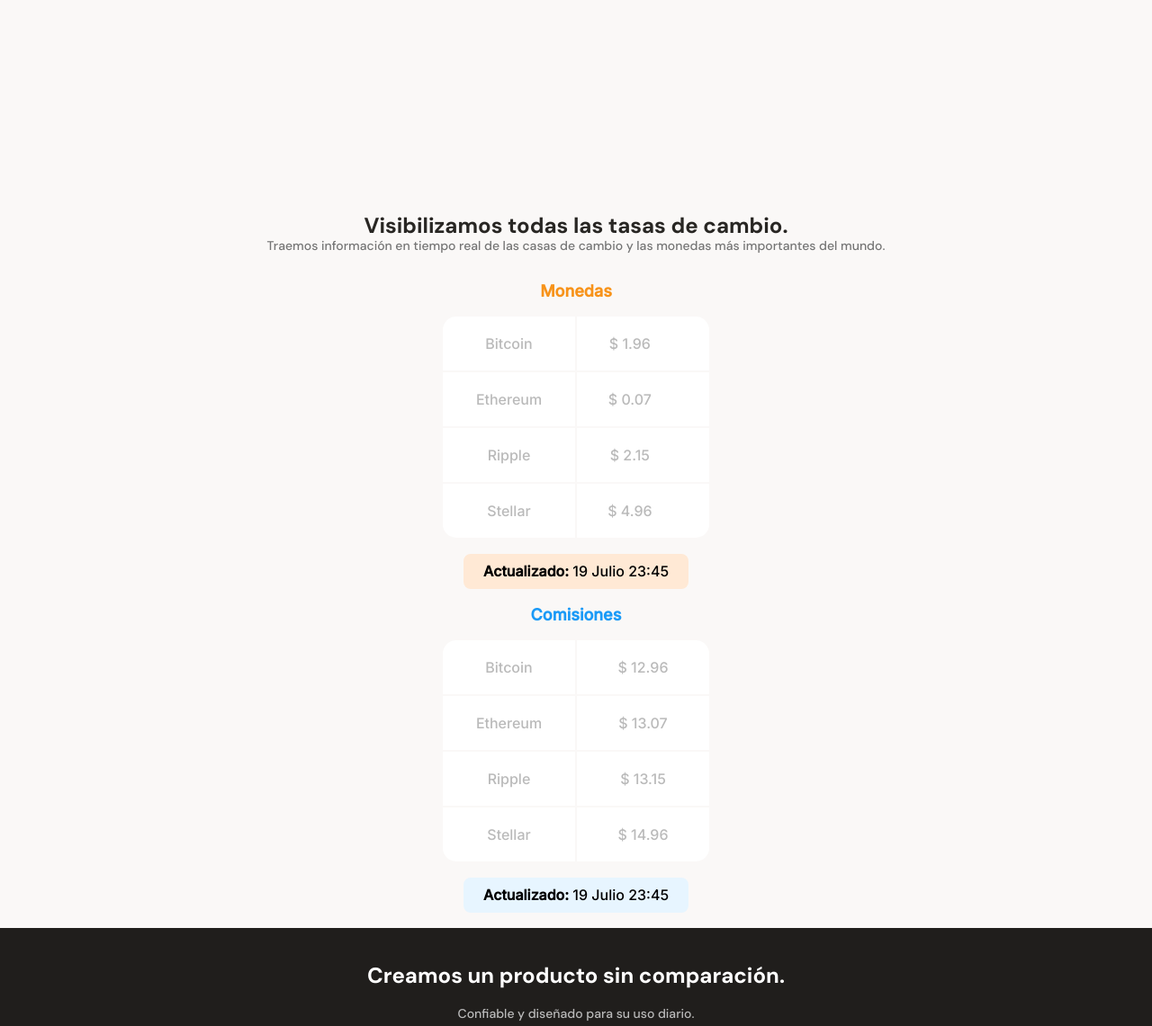
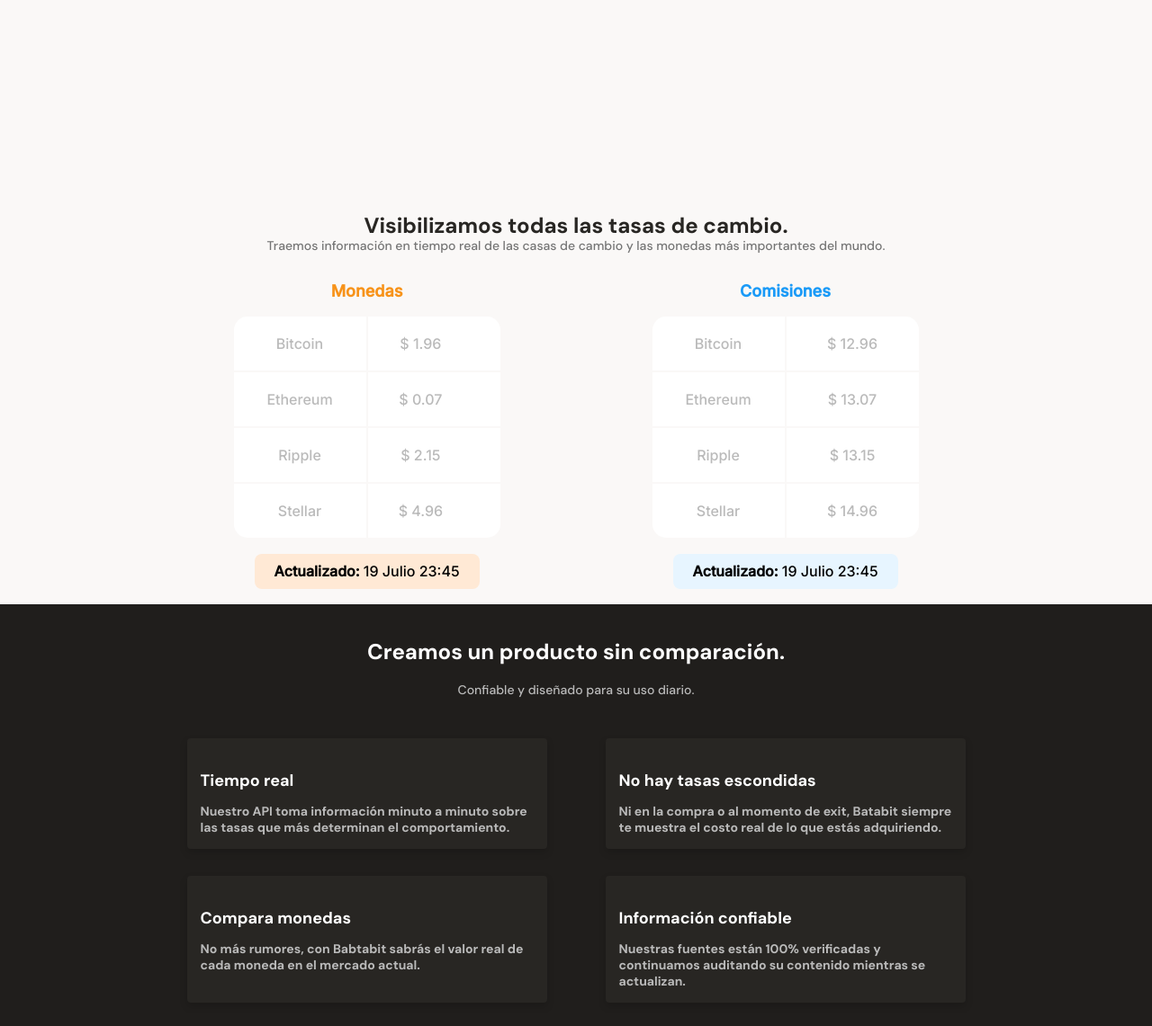
Before and after one commit to wild320/batataCoin-html-css, a plain HTML site: page index.html in a window 1280 px wide. Shown: the part 411-1552 px from the top of the page at 90% size. Drawn offline with Linux system fonts and the light colour scheme.

Commit message:
mediaquerys-tablet

```diff
--- /dev/null
+++ b/css/tablet.css
@@ -0,0 +1,17 @@
+.main__tables-container{
+    display: flex;
+    width: 930px;
+    margin: 0 auto;
+
+}
+.cards__container{
+    display: flex;
+    flex-wrap: wrap;
+    width: 930px;
+    margin: 0 auto;
+}
+
+.plans__container-cards{
+    width: 950px;
+    margin: 0 auto;
+}
--- a/index.html
+++ b/index.html
@@ -9,6 +9,7 @@
     <link rel="preconnect" href="https://fonts.googleapis.com">
     <link rel="preconnect" href="https://fonts.gstatic.com" crossorigin>
     <link href="https://fonts.googleapis.com/css2?family=DM+Sans:wght@400;500;700&family=Inter:wght@300;500&display=swap" rel="stylesheet">
+    <link rel="stylesheet" href="./css/tablet.css" media="(min-width: 950px)">
 </head>
 <body>
     <header>
```
